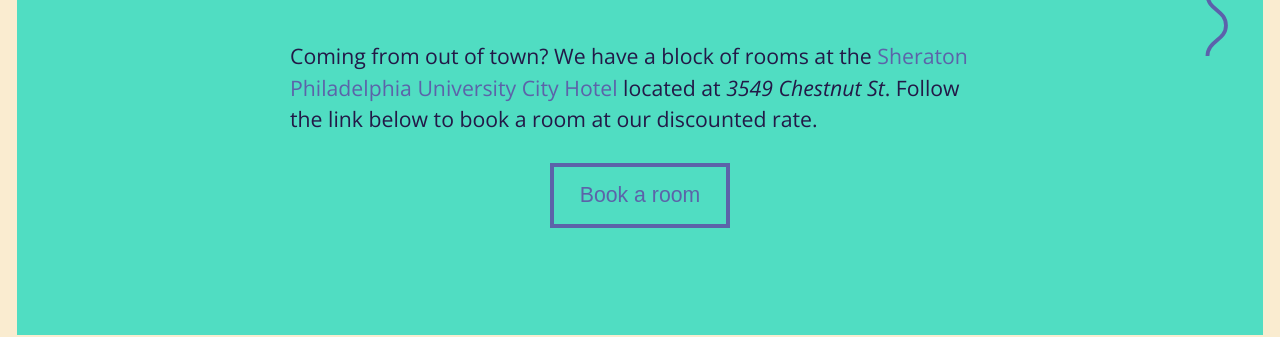
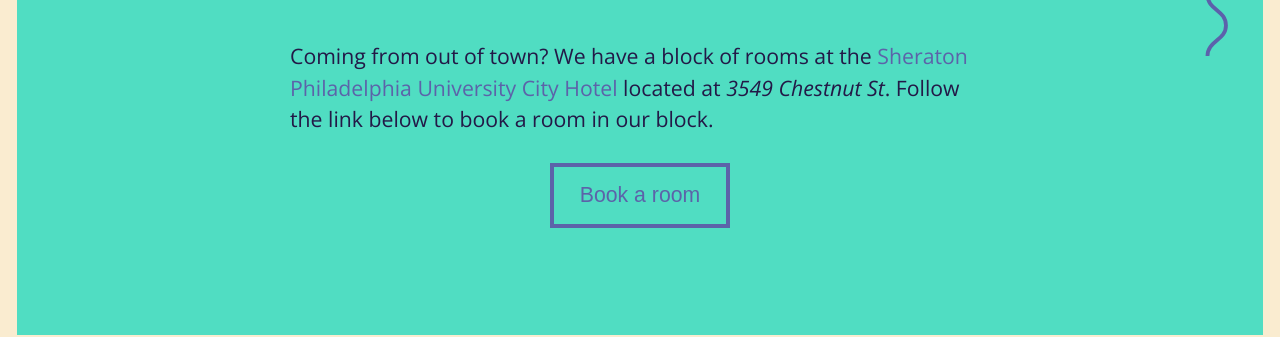
Before and after one commit to elaconf/elaconf.github.io, a Jekyll site: the page built from index.html, in a window 1280 px wide and 900 px high, scrolled down 11727 px. Shown: the part 145-482 px from the top of the window. Built offline with Jekyll 4.4.1, drawn with Linux system fonts in a browser that asks for light colours; nearby versions of some CDN libraries; some web fonts are replaced; a script that is not in the unit is left out.

Commit message:
edit hotel copy

```diff
--- a/_includes/home/hotel.html
+++ b/_includes/home/hotel.html
@@ -1,5 +1,5 @@
 
 <h1>Hotel</h1>
 
-<p>Coming from out of town? We have a block of rooms at the <a href="http://www.philadelphiasheraton.com/">Sheraton Philadelphia University City Hotel</a> located at <em>3549 Chestnut St</em>. Follow the link below to book a room at our discounted rate.</p>
+<p>Coming from out of town? We have a block of rooms at the <a href="http://www.philadelphiasheraton.com/">Sheraton Philadelphia University City Hotel</a> located at <em>3549 Chestnut St</em>. Follow the link below to book a room in our block.</p>
 <p class="text-center"><a href="https://www.starwoodmeeting.com/events/start.action?id=1509144196&key=9513F74" class="button">Book a room</a></p>
```
